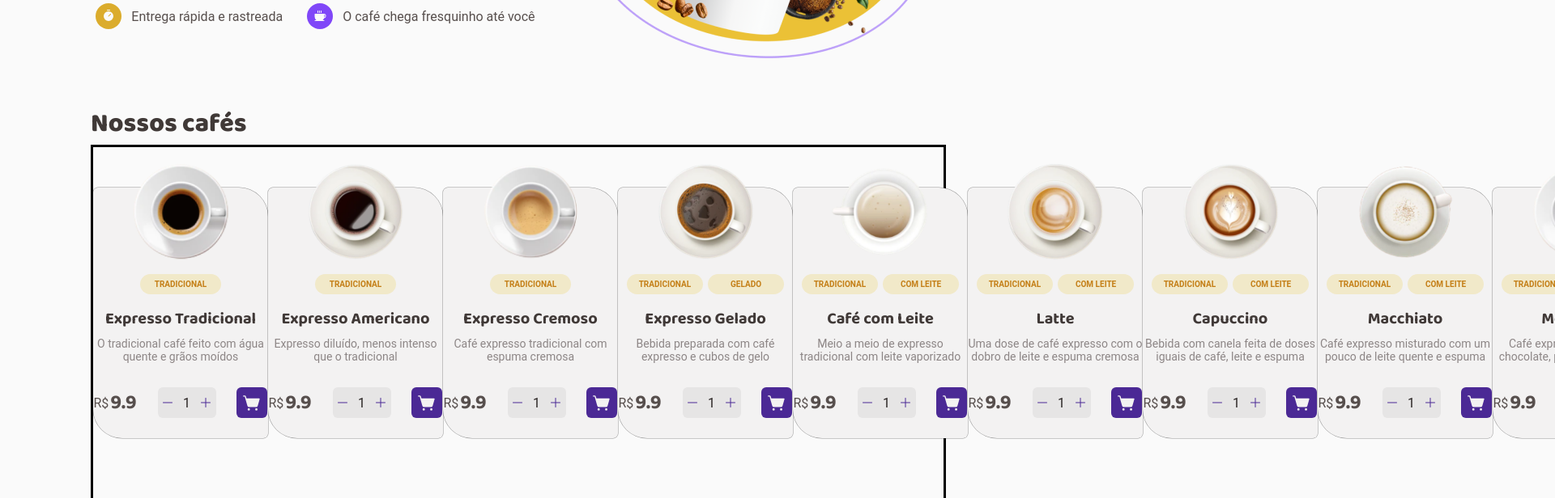
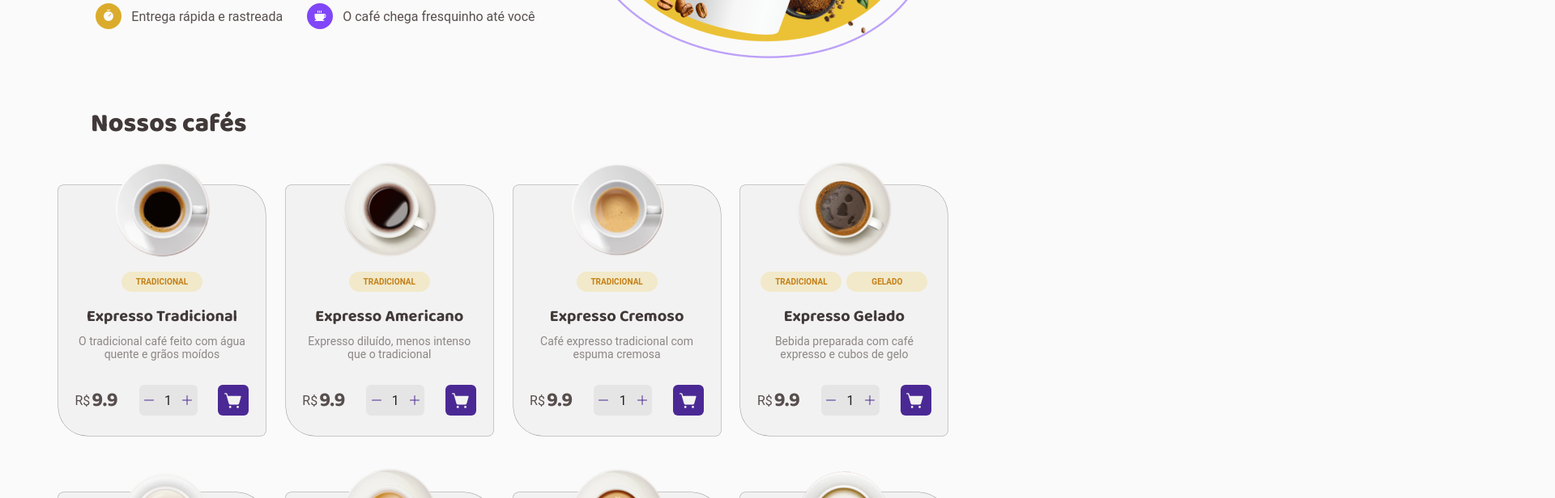
Before and after one commit to pedrodif/uploadCoffeeDelivery, a React (Vite) app: page / in a window 1280 px wide. Shown: the part 440-1056 px from the top of the page at 81% size, 1920 px wide, since content can reach past the window. Built offline with nearby package versions, Linux system fonts and the light colour scheme.

Commit message:
feat: :art: add of styles

```diff
--- a/src/components/CoffeeCard/styles.ts
+++ b/src/components/CoffeeCard/styles.ts
@@ -7,6 +7,7 @@ width: 16rem;
 height: 19.375rem;
 margin-top: 3.125rem;
 margin-bottom: 1.25rem;
+margin-right: 1.55rem;
 display: flex;
 flex-direction: column;
 text-align: center;
--- a/src/pages/Home/styles.ts
+++ b/src/pages/Home/styles.ts
@@ -1,19 +1,18 @@
 import styled from 'styled-components'
 
 export const MenuContainer = styled.section`
-  width: 66rem;
+  width: 71rem;
   height: 100%;
   margin: 0 auto;
   margin-top: 3rem;
 `
 
 export const CardsLayout = styled.div`
-  width: 66rem;
-  height: 355rem;
+  width: 71rem;
+  height: 90rem;
   display: flex;
   flex-direction: row;
-  margin-bottom: 6rem;
-  border: 3px solid black;
+  flex-wrap: wrap;
 `
 
 export const MenuTitle = styled.strong`
@@ -21,4 +20,5 @@ export const MenuTitle = styled.strong`
   font-size: 2rem;
   font-weight: 800;
   color: ${(props) => props.theme['base-subtitle']};
+  margin-left: 2.5rem;
 `
```
